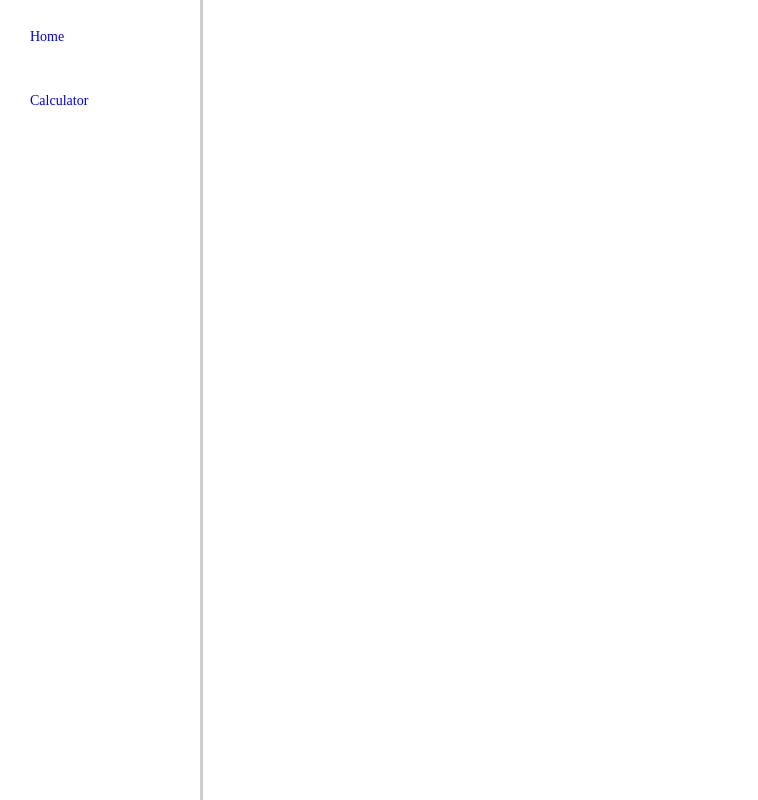
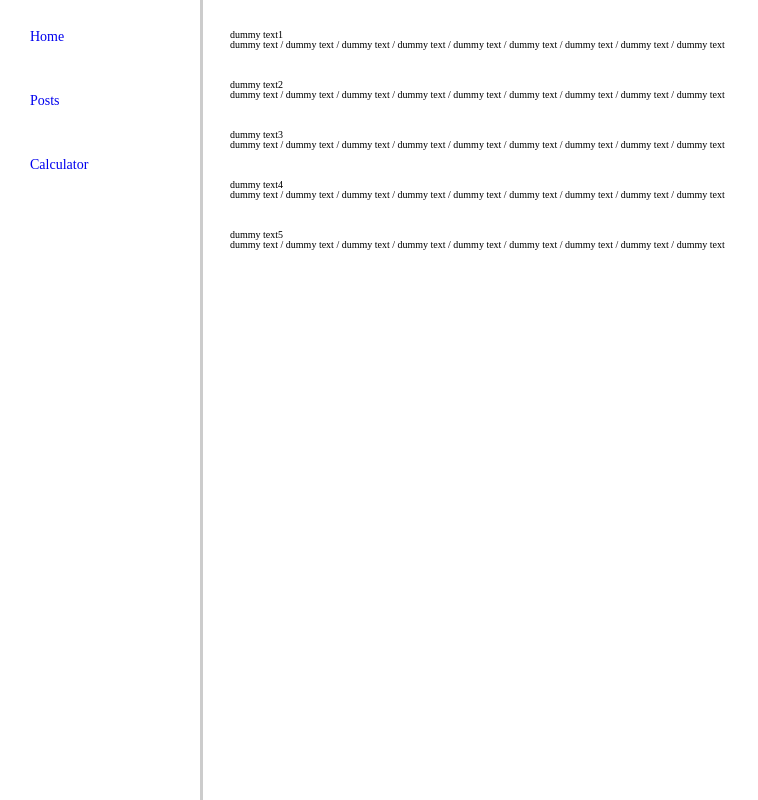
Before and after one commit to daisuke-tanabe/webpack-vuex-typescript, a Vue app: page /posts in a window 1280 px wide. Shown: the whole page, without its empty margins (0-758 px from the left). Built offline with nearby package versions, Linux system fonts and the light colour scheme; data requests are answered from the project's data file.

Commit message:
feat: add posts page

```diff
--- a/api/db.json
+++ b/api/db.json
@@ -2,7 +2,28 @@
   "posts": [
     {
       "id": 1,
-      "markdown": "# このパッケージについて\nこのパッケージは、vue-vuex-typescript-storybookの設計サンプルです。\n## Home\n非同期 + markdownテキスト読み込み\n## Calculator\n計算機"
+      "title": "dummy text1",
+      "description": "dummy text / dummy text / dummy text / dummy text / dummy text / dummy text / dummy text / dummy text / dummy text"
+    },
+    {
+      "id": 2,
+      "title": "dummy text2",
+      "description": "dummy text / dummy text / dummy text / dummy text / dummy text / dummy text / dummy text / dummy text / dummy text"
+    },
+    {
+      "id": 3,
+      "title": "dummy text3",
+      "description": "dummy text / dummy text / dummy text / dummy text / dummy text / dummy text / dummy text / dummy text / dummy text"
+    },
+    {
+      "id": 4,
+      "title": "dummy text4",
+      "description": "dummy text / dummy text / dummy text / dummy text / dummy text / dummy text / dummy text / dummy text / dummy text"
+    },
+    {
+      "id": 5,
+      "title": "dummy text5",
+      "description": "dummy text / dummy text / dummy text / dummy text / dummy text / dummy text / dummy text / dummy text / dummy text"
     }
   ]
 }
--- a/src/components/organisms/Sidebar/index.vue
+++ b/src/components/organisms/Sidebar/index.vue
@@ -18,6 +18,10 @@ export default class Sidebar extends Vue {
     {
       label: 'Home',
       path: '/',
+    },
+    {
+      label: 'Posts',
+      path: '/posts',
     },
     {
       label: 'Calculator',
--- /dev/null
+++ b/src/components/pages/Posts/index.vue
@@ -0,0 +1,37 @@
+<template>
+  <div class="page">
+    <div class="posts">
+      <div class="post" v-for="post in posts">
+        <div class="post__title">{{ post.title }}</div>
+        <div class="post__description">{{ post.description }}</div>
+      </div>
+    </div>
+  </div>
+</template>
+
+<script lang="ts">
+// import: node_modules
+import { Component, Vue } from 'vue-property-decorator';
+
+@Component
+export default class Posts extends Vue {
+  // computed
+  get posts(): any {
+    return this.$store.getters.posts;
+  }
+
+  // Lifecycle hooks
+  public created() {
+    this.$store.dispatch('fetchPosts');
+  }
+}
+</script>
+
+<style scoped lang="scss">
+.page {
+}
+
+.post {
+  margin-bottom: 30px;
+}
+</style>
--- a/src/components/pages/Top/index.vue
+++ b/src/components/pages/Top/index.vue
@@ -1,9 +1,18 @@
 <template>
   <div class="page">
-    <div class="posts">
-      <div class="post" v-for="post in posts">
-        <VueMarkdown class="post__markdown">{{ post.markdown }}</VueMarkdown>
+    <div class="section">
+      <h1 class="title title--lv1">このパッケージについて</h1>
+      <p class="paragraph">このパッケージは、vue-vuex-typescript-storybookの設計サンプルです。</p>
     </div>
+
+    <div class="section">
+      <h2 class="title title--lv2">Home</h2>
+      <p class="paragraph">トップページ</p>
+    </div>
+
+    <div class="section">
+      <h2 class="title title--lv2">Calculator</h2>
+      <p class="paragraph">計算機</p>
     </div>
   </div>
 </template>
@@ -11,66 +20,49 @@
 <script lang="ts">
 // import: node_modules
 import { Component, Vue } from 'vue-property-decorator';
-import VueMarkdown from 'vue-markdown';
 
-@Component({
-  components: {
-    VueMarkdown,
-  },
-})
-export default class Top extends Vue {
-  // computed
-  get posts(): any {
-    return this.$store.getters.posts;
-  }
-
-  // Lifecycle hooks
-  public created() {
-    this.$store.dispatch('fetchPosts');
-  }
-}
+@Component
+export default class Top extends Vue {}
 </script>
 
 <style scoped lang="scss">
 .page {
 }
 
-.post {
+.section {
   margin-bottom: 30px;
 }
 
-.post__markdown {
-  /deep/ h1 {
+.title {
   color: #333;
-    font-size: 20px;
   font-weight: bold;
   line-height: 1.4;
   margin-bottom: 0.8em;
 
   &::before {
-      content: '#';
     color: #c3c3c3;
     margin: 0 8px 0 0;
   }
+
+  &--lv1 {
+    font-size: 20px;
+
+    &::before {
+      content: '#';
+    }
   }
 
-  /deep/ h2 {
-    color: #333;
+  &--lv2 {
     font-size: 18px;
-    font-weight: bold;
-    line-height: 1.4;
-    margin: 1.2em 0 0.8em;
 
     &::before {
       content: '##';
-      color: #c3c3c3;
-      margin: 0 8px 0 0;
+    }
   }
 }
 
-  /deep/ p {
+.paragraph {
   font-size: 13px;
   line-height: 1.8;
 }
-}
 </style>
--- a/src/router.ts
+++ b/src/router.ts
@@ -4,6 +4,7 @@ import Router from 'vue-router';
 
 // import: pages component
 const Top = () => import(/* webpackChunkName: 'top' */ './components/pages/Top/index.vue');
+const Posts = () => import(/* webpackChunkName: 'posts' */ './components/pages/Posts/index.vue');
 const Calculator = () => import(/* webpackChunkName: 'calculator' */ './components/pages/Calculator/index.vue');
 
 Vue.use(Router);
@@ -17,6 +18,11 @@ export default new Router({
       component: Top,
     },
     {
+      path: '/posts',
+      name: 'posts',
+      component: Posts,
+    },
+    {
       path: '/calculator',
       name: 'calculator',
       component: Calculator,
```
Lines whose indentation alone changed are shown as unchanged.
